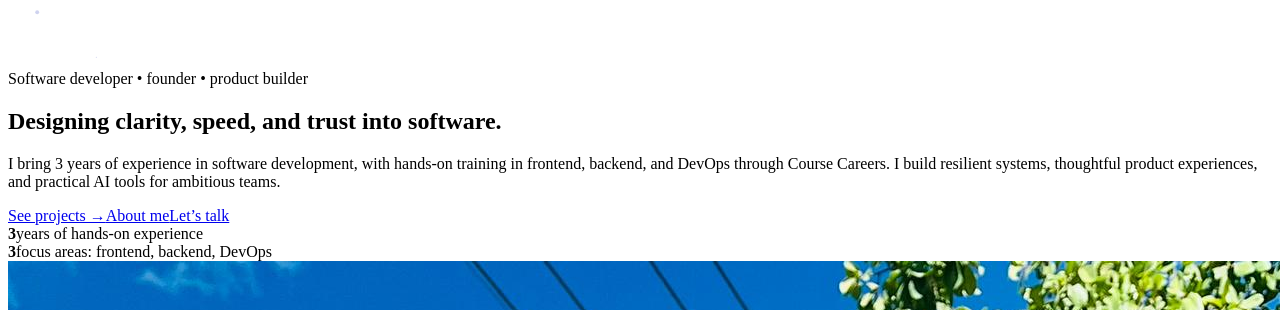
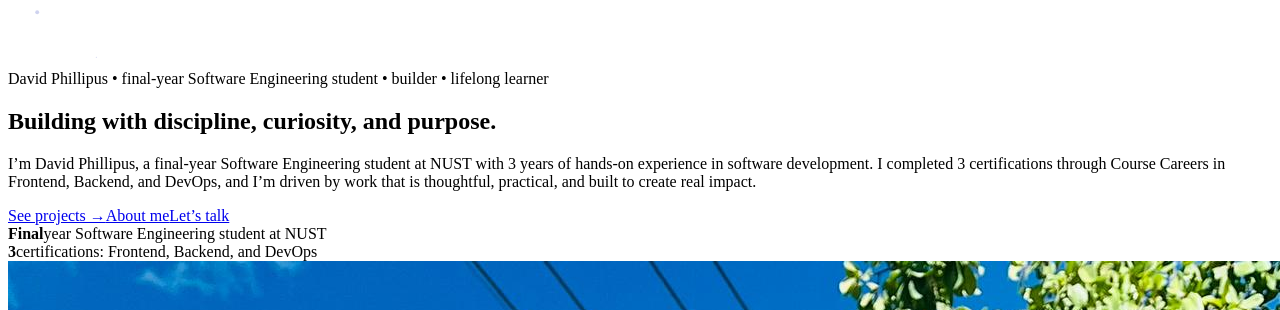
Before and after one commit to DavidnPhillipus/davidphillipus, a React (Vite) app: page / in a window 1280 px wide. Shown: the part 284-594 px from the top of the page. Built offline with nearby package versions, Linux system fonts and the light colour scheme; the HTML template or start-up script is replaced by a standard one.

Commit message:
Add full name and certifications

```diff
--- a/src/pages/About.jsx
+++ b/src/pages/About.jsx
@@ -17,10 +17,10 @@ export default function About(){
 
         <div className="about-body">
           <div className="eyebrow">About</div>
-          <h2 className="section-title">From first lines of code to product systems.</h2>
+          <h2 className="section-title">A builder shaped by discipline, ambition, and real-world experience.</h2>
           <div style={{marginTop:26}}>
-            <p>I bring 3 years of experience in software development, and I built my foundation in frontend, backend, and DevOps through Course Careers. I’m focused on turning ideas into reliable software that people actually use.</p>
-            <p>I care about quality, reliability, and products that can scale with care, speed, and real-world practicality — whether I’m building interfaces, APIs, or deployment workflows.</p>
+            <p>I’m David Phillipus, a final-year Software Engineering student at NUST, and I’ve spent the last 3 years learning by building — from interfaces and APIs to deployment workflows and practical product solutions.</p>
+            <p>I completed 3 certifications through Course Careers in Frontend, Backend, and DevOps, and I’m motivated by the idea of creating work that matters: software that is thoughtful, reliable, and built with intention. I want to grow into the kind of engineer who doesn’t just write code, but creates impact.</p>
           </div>
           <div className="stats-row">
             <div className="stat"><div className="num" data-count="3">3</div><div className="lbl">Years Experience</div></div>
--- a/src/pages/Home.jsx
+++ b/src/pages/Home.jsx
@@ -87,9 +87,9 @@ export default function Home() {
 
         <div className="wrap hero-grid">
           <div className="hero-copy">
-            <div className="status-pill"><span className="live"></span> Software developer • founder • product builder</div>
-            <h1>Designing <span className="grad">clarity</span>, speed, and <span className="grad">trust</span> into software.</h1>
-            <p className="lead">I bring 3 years of experience in software development, with hands-on training in frontend, backend, and DevOps through Course Careers. I build resilient systems, thoughtful product experiences, and practical AI tools for ambitious teams.</p>
+            <div className="status-pill"><span className="live"></span> David Phillipus • final-year Software Engineering student • builder • lifelong learner</div>
+            <h1>Building with <span className="grad">discipline</span>, <span className="grad">curiosity</span>, and <span className="grad">purpose</span>.</h1>
+            <p className="lead">I’m David Phillipus, a final-year Software Engineering student at NUST with 3 years of hands-on experience in software development. I completed 3 certifications through Course Careers in Frontend, Backend, and DevOps, and I’m driven by work that is thoughtful, practical, and built to create real impact.</p>
             <div className="hero-ctas">
               <a href="/projects" className="btn btn-primary">See projects →</a>
               <a href="/about" className="btn btn-ghost">About me</a>
@@ -98,12 +98,12 @@ export default function Home() {
 
             <div className="hero-highlights">
               <div className="highlight-card">
-                <strong>3</strong>
-                <span>years of hands-on experience</span>
+                <strong>Final</strong>
+                <span>year Software Engineering student at NUST</span>
               </div>
               <div className="highlight-card">
                 <strong>3</strong>
-                <span>focus areas: frontend, backend, DevOps</span>
+                <span>certifications: Frontend, Backend, and DevOps</span>
               </div>
             </div>
           </div>
```
Also changed, not shown: 3 other files (tests, documents, lock files or other folders).
